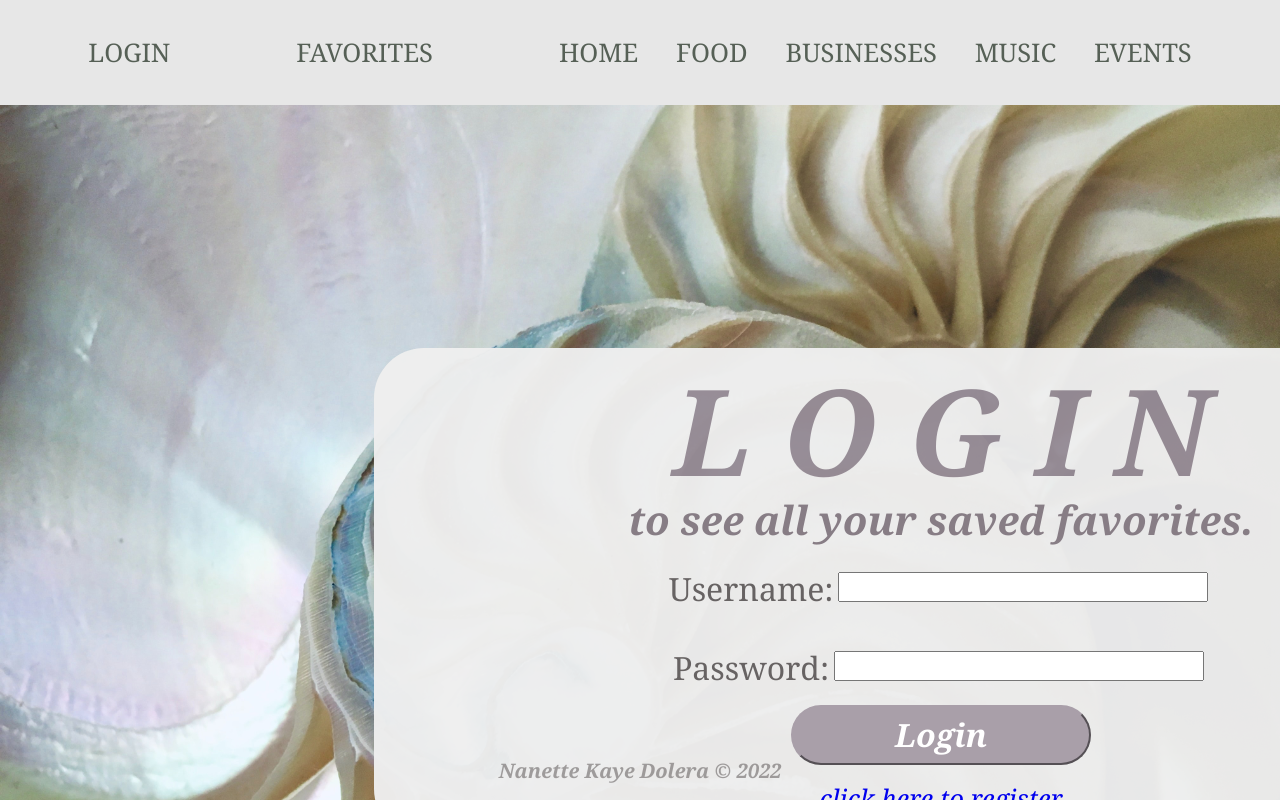
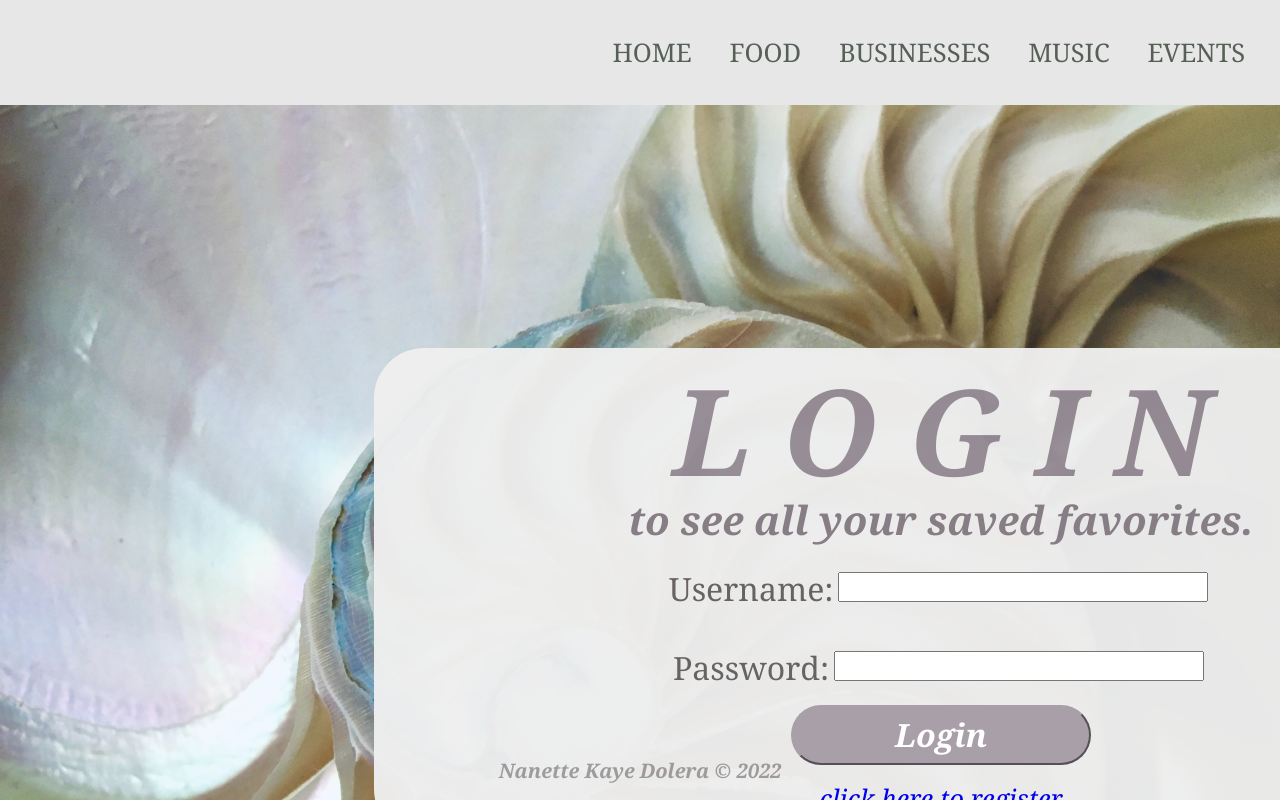
Before and after one commit to NotNanetteKaye/FullStack-capstone2022, a React (Create React App) app in the folder frontend/: page /login in a window 1280 px wide. Shown: the top 800 px of the page. Built offline with nearby package versions, Linux system fonts and the light colour scheme.

Commit message:
Fixed NavBar.css format

```diff
--- a/frontend/src/components/NavBar/NavBar.css
+++ b/frontend/src/components/NavBar/NavBar.css
@@ -6,8 +6,14 @@
   display: flex;
   flex-wrap: wrap;
   align-items: stretch;
-  justify-content: space-around;
+  justify-content: flex-end;
   flex-direction: row;
+}
+
+.navBarButtons {
+  position: absolute;
+  margin-right: 420mm;
+  margin-top: 5mm;
 }
 
 .navBar button {
--- a/frontend/src/components/NavBar/NavBar.jsx
+++ b/frontend/src/components/NavBar/NavBar.jsx
@@ -9,6 +9,7 @@ const Navbar = () => {
   const navigate = useNavigate();
   return (
     <div className="navBar">
+      <div className="navBarButtons">
               {user ? (
           <button onClick={logoutUser}>LOGOUT</button>
         ) : (
@@ -20,6 +21,7 @@ const Navbar = () => {
         ) : (
           <button onClick={() => navigate("/favorites")}>FAVORITES</button>
         )}
+      </div>
 
 
       <ul>
```
